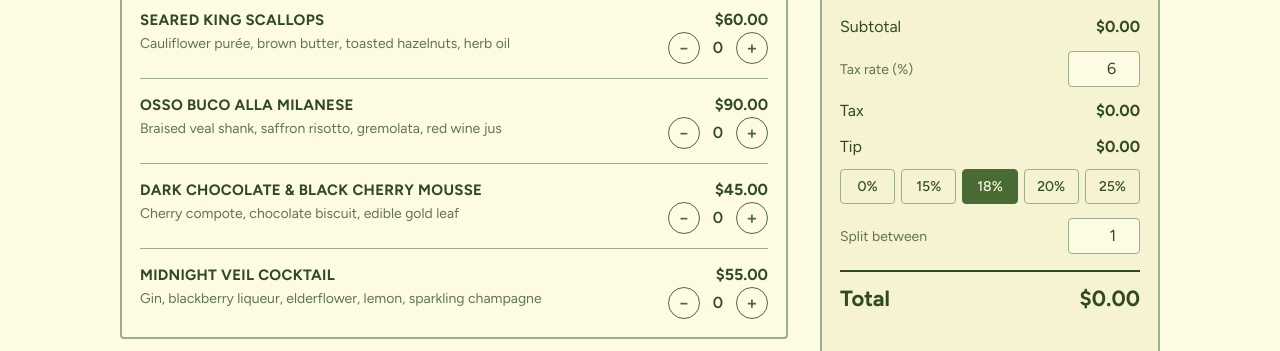
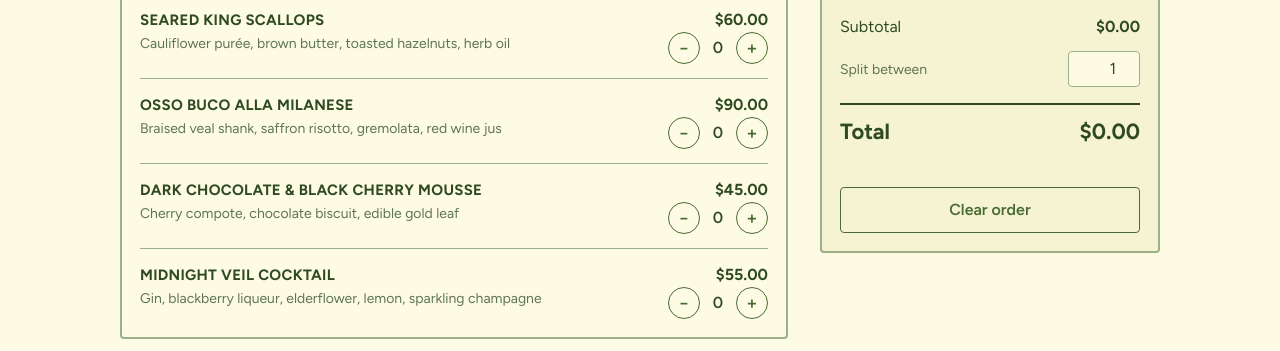
Before and after one commit to ohscxr/Emerald, a plain HTML site: page index.html in a window 1280 px wide. Shown: the part 294-645 px from the top of the page. Drawn offline with nearby package versions, Linux system fonts and the light colour scheme.

Commit message:
Update index.html

```diff
--- a/index.html
+++ b/index.html
@@ -66,7 +66,7 @@ aside{position:sticky;top:calc(16px + env(safe-area-inset-top,0px))}
 <div class="wrap">
   <header>
     <h1>The Emerald</h1>
-    <p>Tap + to build an order and see your total with tax and tip.</p>
+    <p>Tap + to build an order and see your total.</p>
   </header>
   <nav id="nav"></nav>
   <div class="layout">
@@ -77,10 +77,6 @@ aside{position:sticky;top:calc(16px + env(safe-area-inset-top,0px))}
         <p class="empty" id="empty">Nothing added yet.</p>
         <ul class="lines" id="lines"></ul>
         <div class="row"><span>Subtotal</span><b id="sub">$0.00</b></div>
-        <div class="row"><label for="tax">Tax rate (%)</label><input id="tax" type="number" min="0" max="30" step="0.1" value="6"></div>
-        <div class="row"><span>Tax</span><b id="taxAmt">$0.00</b></div>
-        <div class="row"><span>Tip</span><b id="tipAmt">$0.00</b></div>
-        <div class="tips" id="tips" role="group" aria-label="Tip percentage"></div>
         <div class="row"><label for="split">Split between</label><input id="split" type="number" min="1" max="50" step="1" value="1"></div>
         <div class="row total"><span>Total</span><span id="total">$0.00</span></div>
         <div class="each" id="each"></div>
@@ -126,7 +122,7 @@ const MENU=[
 ["Roy Rogers","Cola, grenadine syrup, maraschino cherry",40],
 ["Elderflower Fizz","Sparkling water and elderflower syrup",40]]}
 ];
-const qty={}; let tip=18;
+const qty={};
 const $=id=>document.getElementById(id);
 const money=n=>"$"+n.toFixed(2);
 const slug=s=>s.toLowerCase().replace(/[^a-z]+/g,"-");
@@ -135,7 +131,6 @@ $("nav").innerHTML=MENU.map(s=>`<a href="#${slug(s.n)}">${s.n}</a>`).join("");
 $("menu").innerHTML=MENU.map((s,si)=>`<section id="${slug(s.n)}"><h2>${s.n}</h2><div class="box">`+
  s.i.map((it,ii)=>{const k=si+"-"+ii;return `<div class="item"><div><b>${it[0]}</b><small>${it[1]}</small></div>
  <div><div class="price">${money(it[2])}</div><div class="step"><button type="button" data-k="${k}" data-d="-1" aria-label="Remove one ${it[0]}">−</button><output id="q${k}">0</output><button type="button" data-k="${k}" data-d="1" aria-label="Add one ${it[0]}">+</button></div></div></div>`}).join("")+`</div></section>`).join("");
-$("tips").innerHTML=[0,15,18,20,25].map(t=>`<button type="button" data-t="${t}" aria-pressed="${t===tip}">${t}%</button>`).join("");
 
 function find(k){const [a,b]=k.split("-");return MENU[a].i[b]}
 function calc(){
@@ -143,10 +138,9 @@ function calc(){
   let sub=0,count=0;
   $("lines").innerHTML=keys.map(k=>{const it=find(k),q=qty[k];sub+=it[2]*q;count+=q;return `<li><span>${q} × ${it[0]}</span><span>${money(it[2]*q)}</span></li>`}).join("");
   $("empty").style.display=keys.length?"none":"block";
-  const taxRate=Math.max(0,parseFloat($("tax").value)||0);
-  const tax=sub*taxRate/100, tp=sub*tip/100, total=sub+tax+tp;
+  const total=sub;
   const n=Math.max(1,parseInt($("split").value)||1);
-  $("sub").textContent=money(sub);$("taxAmt").textContent=money(tax);$("tipAmt").textContent=money(tp);
+  $("sub").textContent=money(sub);
   $("total").textContent=money(total);$("barTotal").textContent=money(total);
   $("barCount").textContent=count+(count===1?" item":" items");
   $("each").textContent=n>1&&total>0?money(total/n)+" each":"";
@@ -156,12 +150,7 @@ $("menu").addEventListener("click",e=>{
   const k=b.dataset.k;qty[k]=Math.max(0,(qty[k]||0)+ +b.dataset.d);
   $("q"+k).textContent=qty[k];calc();
 });
-$("tips").addEventListener("click",e=>{
-  const b=e.target.closest("button[data-t]");if(!b)return;
-  tip=+b.dataset.t;
-  $("tips").querySelectorAll("button").forEach(x=>x.setAttribute("aria-pressed",+x.dataset.t===tip));calc();
-});
-$("tax").addEventListener("input",calc);$("split").addEventListener("input",calc);
+$("split").addEventListener("input",calc);
 $("clear").addEventListener("click",()=>{Object.keys(qty).forEach(k=>{qty[k]=0;$("q"+k).textContent=0});calc()});
 calc();
 </script>
```
